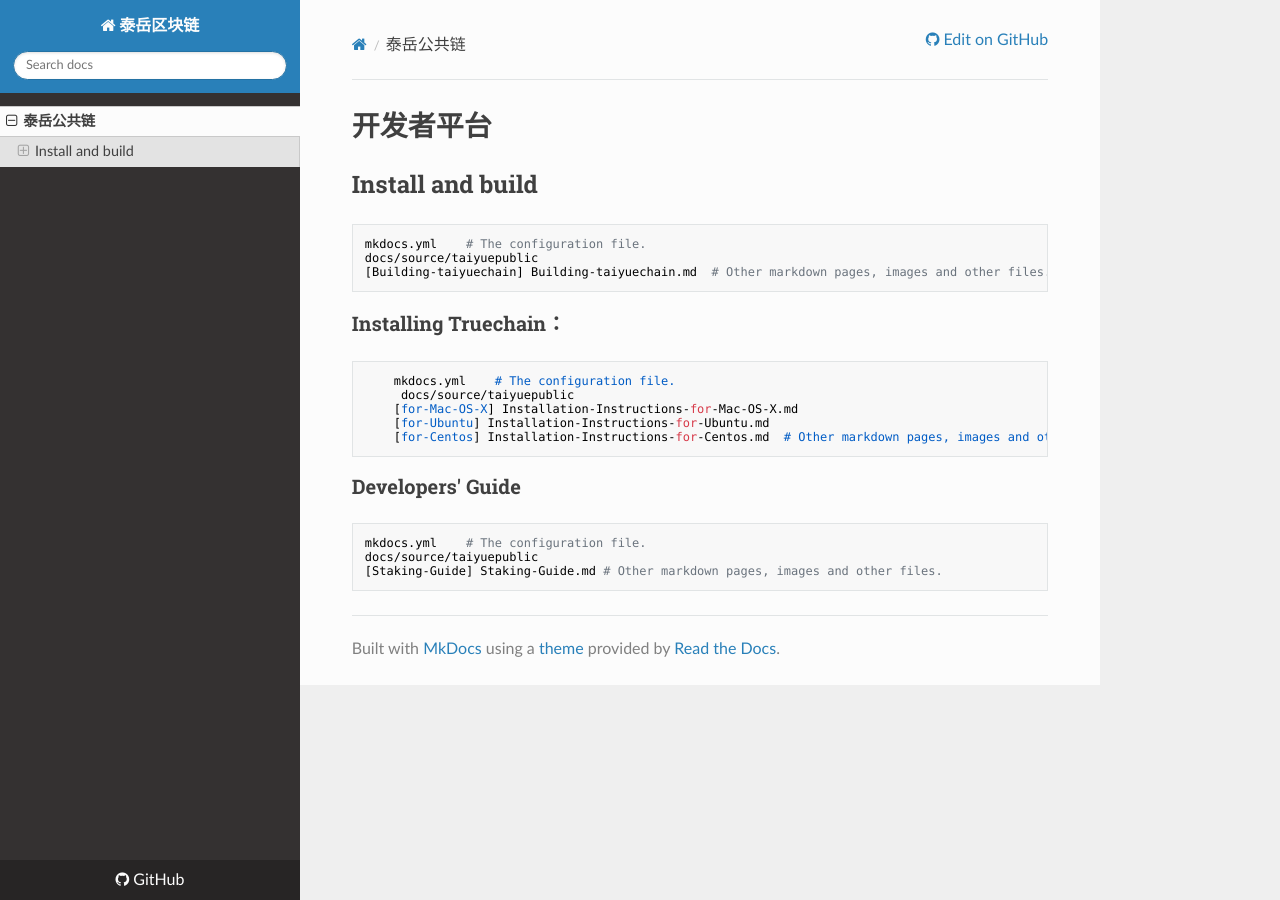
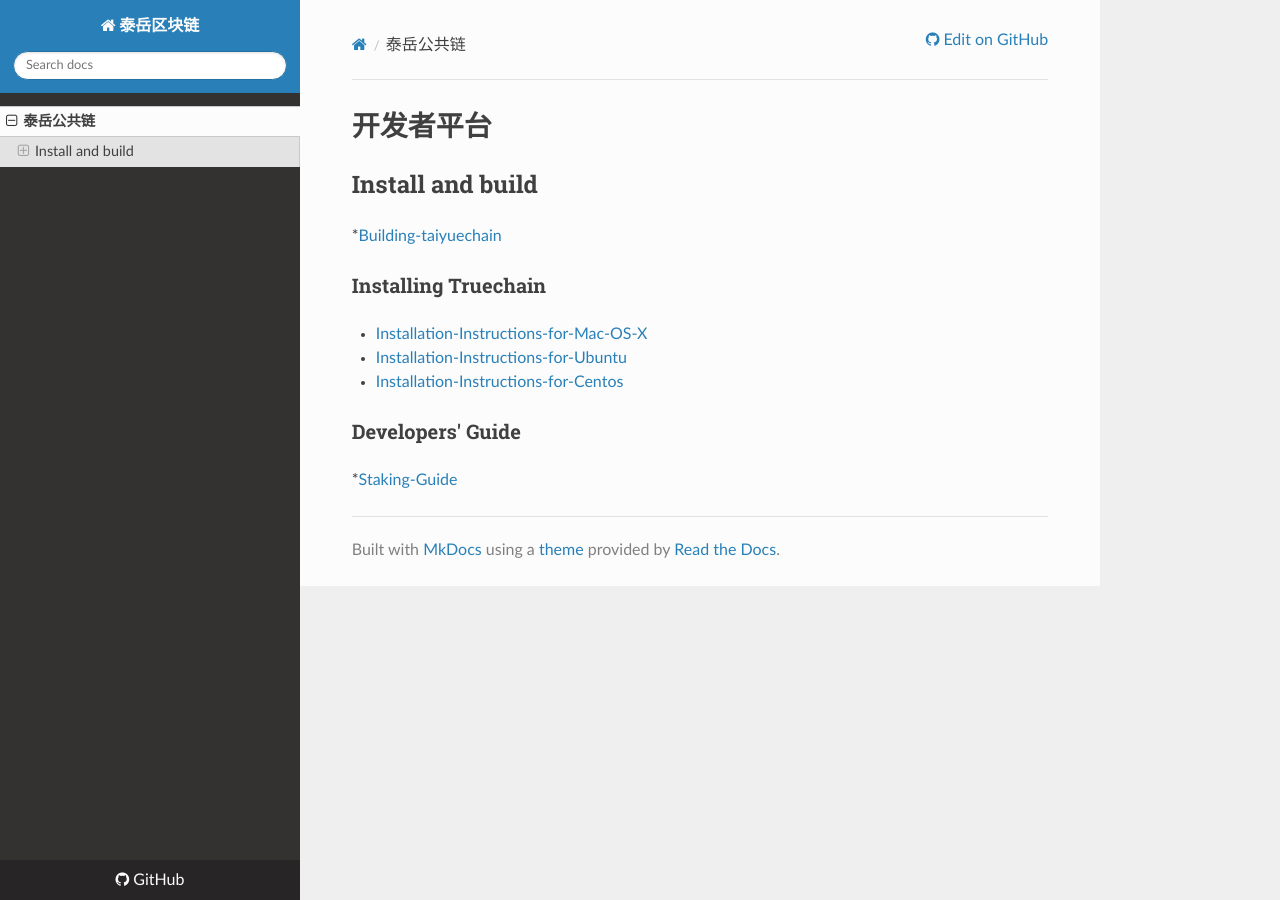
Before and after one commit to taiyuechain/docs, an MkDocs documentation site: the page built from docs/index.md, in a window 1280 px wide. Built offline with MkDocs 1.6.1, drawn with Linux system fonts in a browser that asks for light colours; nearby versions of some CDN libraries.

Commit message:
modify Building-taiyuechain

```diff
--- a/docs/index.md
+++ b/docs/index.md
@@ -1,16 +1,11 @@
 
 # 开发者平台
 ## Install and build
-    mkdocs.yml    # The configuration file.
-    docs/source/taiyuepublic
-    [Building-taiyuechain] Building-taiyuechain.md  # Other markdown pages, images and other files.
-### Installing Truechain：
-        mkdocs.yml    # The configuration file.
-         docs/source/taiyuepublic
-        [for-Mac-OS-X] Installation-Instructions-for-Mac-OS-X.md
-        [for-Ubuntu] Installation-Instructions-for-Ubuntu.md
-        [for-Centos] Installation-Instructions-for-Centos.md  # Other markdown pages, images and other files.
+*[Building-taiyuechain](./source/taiyuepublic/Building-taiyuechain.md)
+### Installing Truechain
+
+* [Installation-Instructions-for-Mac-OS-X](./source/taiyuepublic/Installation-Instructions-for-Mac-OS-X.md )
+* [Installation-Instructions-for-Ubuntu](./source/taiyuepublic/Installation-Instructions-for-Ubuntu.md)
+* [Installation-Instructions-for-Centos](./source/taiyuepublic/Installation-Instructions-for-Centos.md )
 ### Developers' Guide
-    mkdocs.yml    # The configuration file.
-    docs/source/taiyuepublic
-    [Staking-Guide] Staking-Guide.md # Other markdown pages, images and other files.
+*[Staking-Guide](./source/taiyuepublic/Staking-Guide.md)
```
